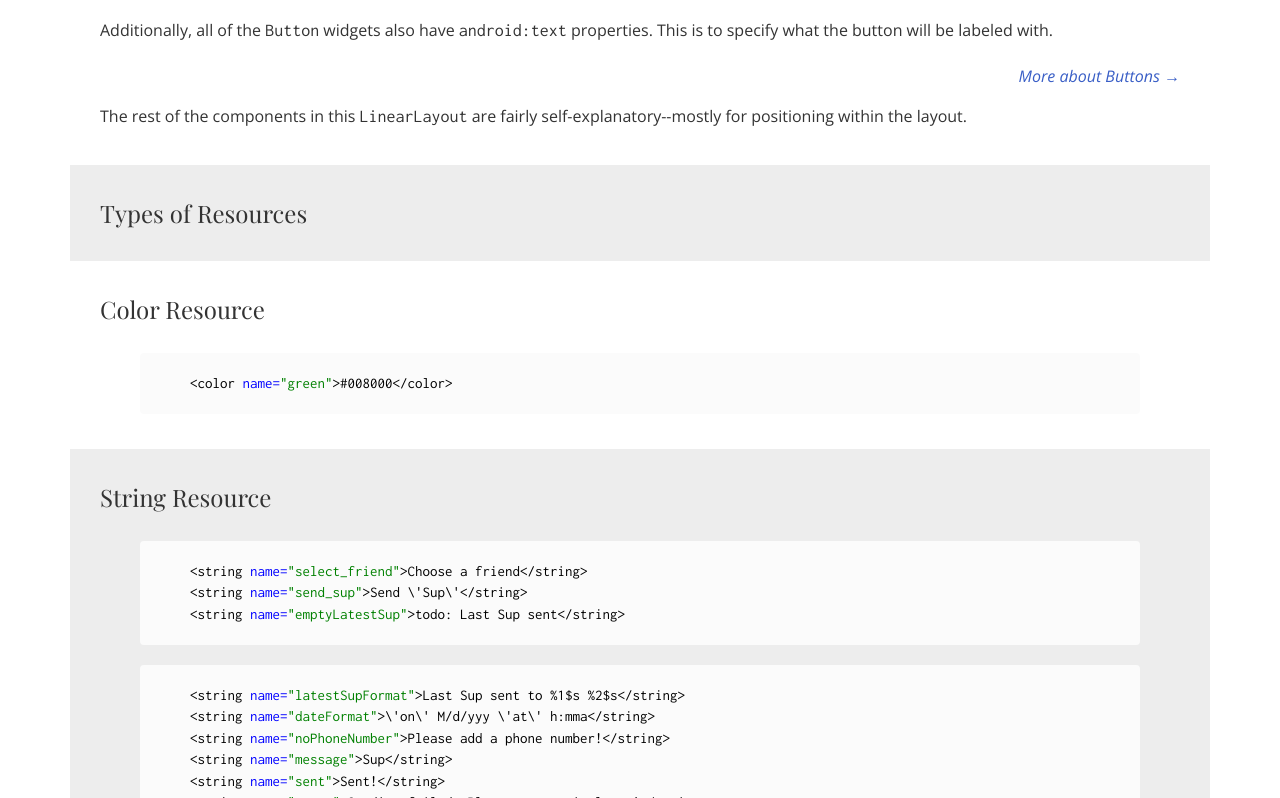
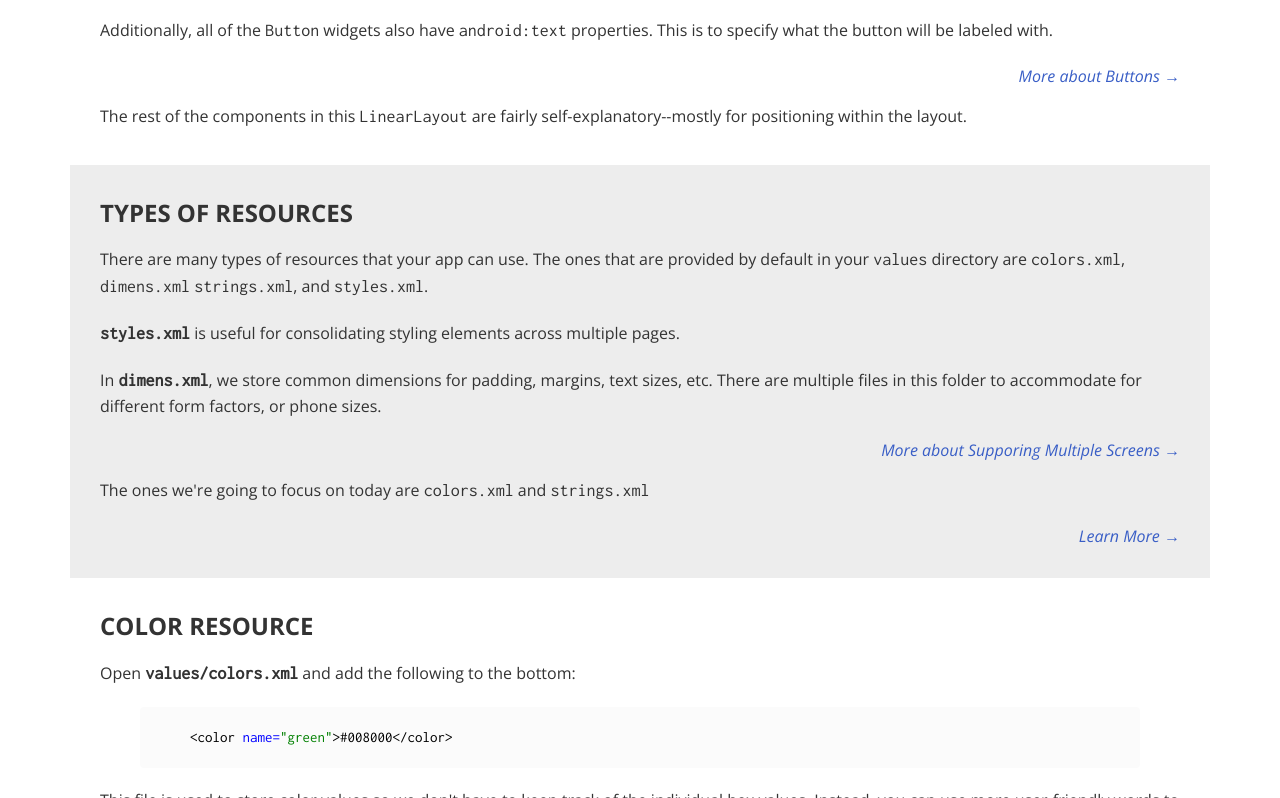
Before and after one commit to android101-sup/android101-sup.github.io, a plain HTML site: page sup/step2.html in a window 1280 px wide. Shown: the part 2002-2800 px from the top of the page. Drawn offline with nearby package versions, Linux system fonts and the light colour scheme.

Commit message:
Update Step 2

```diff
--- a/css/stylesheet.css
+++ b/css/stylesheet.css
@@ -11,12 +11,11 @@ h3,
 h4,
 h5,
 h6 {
-	font-family: "Playfair Display", "Palatino Linotype", "Book Antiqua", Palatino, serif;
+	text-transform: uppercase;
+	font-weight: 700;
+  	font-family: 'Open Sans', 'Helvetica Neue', Arial, sans-serif;
 }
 h2 {
-	text-transform: uppercase;
-  	font-family: 'Open Sans', 'Helvetica Neue', Arial, sans-serif;
-	font-weight: 700;
 	padding-bottom: 20px;
 	color: #395ec6;
 }
--- a/sup/step2.html
+++ b/sup/step2.html
@@ -170,24 +170,45 @@
         <div class="sct sct-primary">
             <h3>Types of Resources</h3>
 
+            <p>There are many types of resources that your app can use. The ones that are provided by default in your <span class="code">values</span> directory are <span class="code">colors.xml</span>, <span class="code">dimens.xml</span> <span class="code">strings.xml</span>, and <span class="code">styles.xml</span>.</p>
+
+            <p><b><span class="code">styles.xml</span></b> is useful for consolidating styling elements across multiple pages.</p>
+
+            <p>In <b><span class="code">dimens.xml</span></b>, we store common dimensions for padding, margins, text sizes, etc. There are multiple files in this folder to accommodate for different form factors, or phone sizes.</p>
+
+            <p class="learn-more"><a href="https://developer.android.com/guide/practices/screens_support.html">More about Supporing Multiple Screens &rarr;</a></p>
+
+            <p>The ones we're going to focus on today are <span class="code">colors.xml</span> and <span class="code">strings.xml</span></p>
+
+            <p class="learn-more"><a href="https://developer.android.com/guide/topics/resources/available-resources.html">Learn More &rarr;</a></p>
         </div>
 
         <div class="sct sct-secondary">
             <h3>Color Resource</h3>
 
+            <p>Open <b><span class="code">values/colors.xml</span></b> and add the following to the bottom:</p>
+
 <pre class="code-block">
     <span class="black">&lt;color</span> <span class="blue">name=</span>"green"<span class="black">&gt;#008000&lt;/color&gt;</span>
 </pre>
+
+            <p>This file is used to store color values so we don't have to keep track of the individual hex values. Instead, you can use more user-friendly words to keep track of the colors in your code. You can access this by using <span class="code">@color/green</span> in your layout XML.</p>
         </div>
 
         <div class="sct sct-primary">
             <h3>String Resource</h3>
+
+            <p>Open <b><span class="code">values/strings.xml</span></b> and add the following to the bottom:</p>
 
 <pre class="code-block">
     <span class="black">&lt;string</span> <span class="blue">name=</span>"select_friend"<span class="black">&gt;Choose a friend&lt;/string&gt;</span>
     <span class="black">&lt;string</span> <span class="blue">name=</span>"send_sup"<span class="black">&gt;Send \'Sup\'&lt;/string&gt;</span>
     <span class="black">&lt;string</span> <span class="blue">name=</span>"emptyLatestSup"<span class="black">&gt;todo: Last Sup sent&lt;/string&gt;</span>
 </pre>
+
+            <p>These are the strings we're using in our <span class="code">layout/activity_sup.xml</span>. You access these inside your layout XML by using <span class="code">@string/select_friend</span> or any other string you've defined.</p>
+
+            <p>While we have this file open, add the following strings that we'll be using in a later step.</p>
 
 <pre class="code-block">
     <span class="black">&lt;string</span> <span class="blue">name=</span>"latestSupFormat"<span class="black">&gt;Last Sup sent to %1$s %2$s&lt;/string&gt;</span>
@@ -197,6 +218,10 @@
     <span class="black">&lt;string</span> <span class="blue">name=</span>"sent"<span class="black">&gt;Sent!&lt;/string&gt;</span>
     <span class="black">&lt;string</span> <span class="blue">name=</span>"error"<span class="black">&gt;Sending failed. Please try again later!&lt;/string&gt;</span>
 </pre>
+
+            <p>The reason why we use a <span class="code">strings.xml</span> is for localization purposes. This means that if you want to release your app in multiple languages, you can easily adjust change the strings in your app.</p>
+
+            <p class="learn-more"><a href="https://developer.android.com/guide/topics/resources/string-resource.html">Learn More &rarr;</a></p>
         </div>
 
         <div class="sct sct-secondary">
@@ -205,6 +230,8 @@
             <p>Open up <span class="code">/res/layout/activity_sup.xml</span>. You'll see that what once was red now is green. This means that Android Studio was able to find the correct resources and replace them with the resources we've just added.</p>
 
             <p>Just as before, click the <b>green play button</b> to run your app. You'll see that there's a little green circle at the bottom right of the play button. This just means that change were made since your last run. Now you can see the changes you've made. It should look something like the following:</p>
+
+            <p style="color:red;">insert screenshot here. jackie has one yay</p>
         </div>
 
     </div>
```
